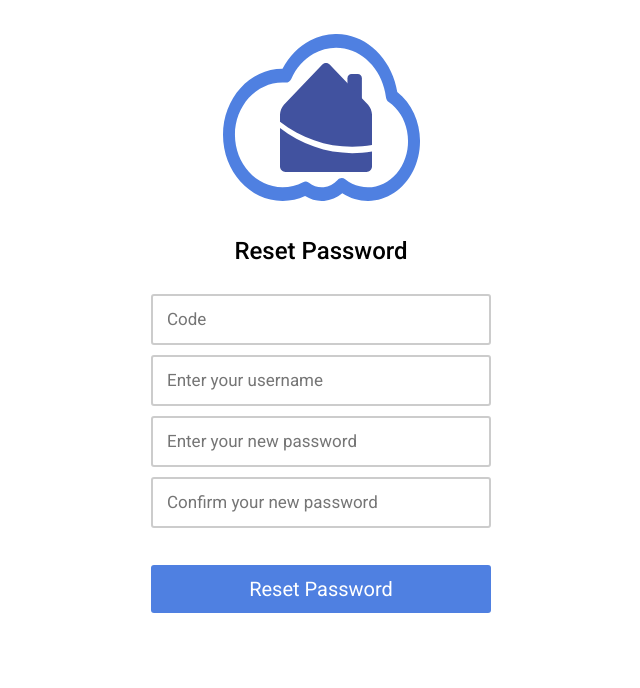
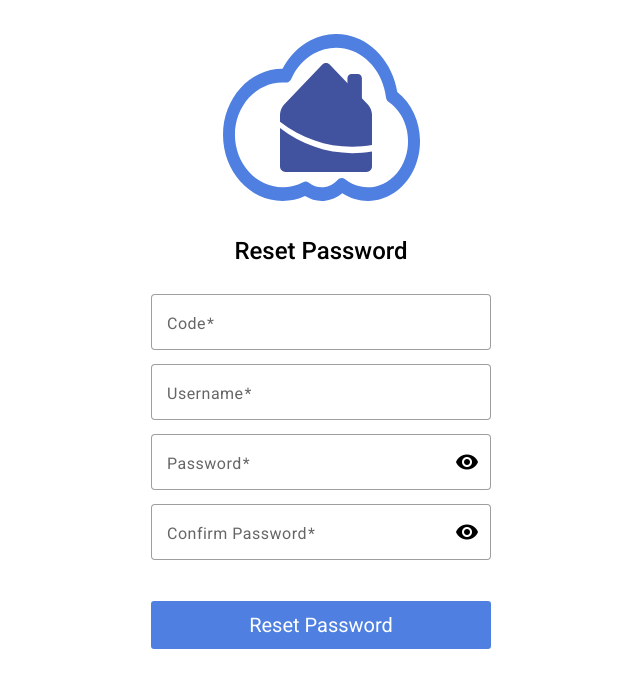
Before and after one commit to Mamadou-Bobo/Resto-Frontend, an Angular app: page /reset-password in a window 1280 px wide. Shown: the top 688 px of the page, without its empty margins (319-959 px from the left). Built offline with nearby package versions, Linux system fonts and the light colour scheme.

Commit message:
add angular matertial form field

```diff
--- a/src/app/auth/components/login/login.component.scss
+++ b/src/app/auth/components/login/login.component.scss
@@ -87,11 +87,3 @@
     }
   }
 }
-
-.mat-icon {
-  cursor: pointer;
-}
-
-.mat-mdc-form-field {
-  height: 70px;
-}
--- a/src/app/auth/components/update-password/update-password.component.html
+++ b/src/app/auth/components/update-password/update-password.component.html
@@ -8,10 +8,32 @@
         </div>
         <form [formGroup]="updatePasswordForm">
             <div class="form-content">
-                <input formControlName="code" type="text" placeholder="Code">
-                <input formControlName="username" type="text" placeholder="Enter your username">
-                <input formControlName="password" type="password" placeholder="Enter your new password">
-                <input [formControl]="confirmPassword" type="password" placeholder="Confirm your new password">
+                <mat-form-field appearance="outline">
+                    <mat-label>Code</mat-label>
+                    <input formControlName="code" matInput type="text" placeholder="Code">
+                </mat-form-field>
+                <mat-form-field appearance="outline">
+                    <mat-label>Username</mat-label>
+                    <input formControlName="username" matInput type="text" placeholder="Enter your username">
+                </mat-form-field>
+                <mat-form-field appearance="outline">
+                    <mat-label>Password</mat-label>
+                    <input formControlName="password" matInput [type]="password" placeholder="Enter your new password">
+                    @if (!showPassword) {
+                        <mat-icon (click)="onPasswordClick()" matSuffix>remove_red_eye</mat-icon>
+                    }@else {
+                        <mat-icon (click)="onPasswordClick()" matSuffix>visibility_off</mat-icon>
+                    }
+                </mat-form-field>
+                <mat-form-field appearance="outline">
+                    <mat-label>Confirm Password</mat-label>
+                    <input [formControl]="confirmPassword" matInput [type]="confPassword" placeholder="Confirm your new password">
+                    @if (!showConfPassword) {
+                        <mat-icon (click)="onConfPasswordClick()" matSuffix>remove_red_eye</mat-icon>
+                    }@else {
+                        <mat-icon (click)="onConfPasswordClick()" matSuffix>visibility_off</mat-icon>
+                    }
+                </mat-form-field>
                 <button (click)="resetPassword()">Reset Password</button>
             </div>
         </form>
--- a/src/app/auth/components/update-password/update-password.component.scss
+++ b/src/app/auth/components/update-password/update-password.component.scss
@@ -32,13 +32,6 @@
       flex-direction: column;
 
       input {
-          padding: 14px;
-          margin: 0;
-          margin-bottom: 10px;
-
-          border: 2px solid #ccc;
-          border-radius: 3px;
-
         font-size: 16px;
 
         &::placeholder {
@@ -73,3 +66,7 @@
     }
   }
 }
+
+.mat-mdc-form-field {
+  height: 70px;
+}
--- a/src/app/auth/components/update-password/update-password.component.ts
+++ b/src/app/auth/components/update-password/update-password.component.ts
@@ -26,6 +26,11 @@ export class UpdatePasswordComponent implements OnDestroy, AfterContentInit {
 
   destroy$: Subject<boolean> = new Subject<boolean>();
 
+  password: string = 'password';
+  confPassword: string = 'password';
+  showPassword: boolean = false;
+  showConfPassword: boolean = false;
+
   constructor(private formBuilder: FormBuilder,
               private snackBarService: SnackBarService,
               private resetPasswordService: ResetPasswordService) {}
@@ -44,7 +49,7 @@ export class UpdatePasswordComponent implements OnDestroy, AfterContentInit {
       this.resetPasswordRequest = this.updatePasswordForm.value
 
       if(this.resetPasswordRequest.password !== this.confirmPassword.value) {
-        this.openSnackBar('The two passwords does not match', 'snackbar-err');
+        this.openSnackBar('The two passwords do not match', 'snackbar-err');
       } else {
         this.resetPasswordService.resetPassword(this.resetPasswordRequest)
           .pipe(takeUntil(this.destroy$)).subscribe({
@@ -68,4 +73,24 @@ export class UpdatePasswordComponent implements OnDestroy, AfterContentInit {
     }
     this.snackBarService.openSnackBar(snackbar);
   }
+
+  protected onPasswordClick(): void {
+    if (this.password === 'password') {
+      this.password = 'text';
+      this.showPassword = true;
+    } else {
+      this.password = 'password';
+      this.showPassword = false;
+    }
+  }
+
+  protected onConfPasswordClick(): void {
+    if (this.confPassword === 'password') {
+      this.confPassword = 'text';
+      this.showConfPassword = true;
+    } else {
+      this.confPassword = 'password';
+      this.showConfPassword = false;
+    }
+  }
 }
--- a/src/app/auth/components/verify-account/verify-account.component.html
+++ b/src/app/auth/components/verify-account/verify-account.component.html
@@ -8,7 +8,10 @@
                 Do not panic!! An email will be sent to you to update your password.</h1>
         </div>
         <div class="form-content">
-            <input [formControl]="resetPasswordForm" type="text" placeholder="Enter your email address">
+            <mat-form-field appearance="outline">
+                <mat-label>Email</mat-label>
+                <input matInput [formControl]="resetPasswordForm" type="text" placeholder="Enter your email address">
+            </mat-form-field>
             <button (click)="sendCode()">Send code</button>
         </div>
     </div>
--- a/src/app/auth/components/verify-account/verify-account.component.scss
+++ b/src/app/auth/components/verify-account/verify-account.component.scss
@@ -31,13 +31,6 @@
       flex-direction: column;
 
       input {
-          padding: 14px;
-          margin: 0;
-          margin-bottom: 10px;
-
-          border: 2px solid #ccc;
-          border-radius: 3px;
-
         font-size: 16px;
 
         &::placeholder {
--- a/src/app/auth/components/verify-account/verify-account.component.ts
+++ b/src/app/auth/components/verify-account/verify-account.component.ts
@@ -62,7 +62,7 @@ export class VerifyAccountComponent implements OnDestroy {
     } else if(this.resetPasswordForm.hasError('pattern')) {
       this.openSnackBar('Please enter a valid email','snackbar-err');
     } else {
-      this.openSnackBar('Please fill all fields','snackbar-err');
+      this.openSnackBar('Please enter your email address','snackbar-err');
     }
   }
 
--- a/src/styles.scss
+++ b/src/styles.scss
@@ -2,8 +2,16 @@
 
 @import "../node_modules/@angular/material/prebuilt-themes/indigo-pink.css";
 
-html, body { height: 100%; }
-*,body { margin: 0;  font-family: 'Roboto', sans-serif; }
+html,
+body {
+    height: 100%;
+}
+
+*,
+body {
+    margin: 0;
+    font-family: 'Roboto', sans-serif;
+}
 
 .mat-mdc-snack-bar-container {
     &.snackbar-err {
@@ -27,3 +35,11 @@ html, body { height: 100%; }
 .mat-mdc-progress-spinner {
     z-index: auto;
 }
+
+.mat-icon {
+    cursor: pointer;
+}
+
+.mat-mdc-form-field {
+    height: 65px;
+}
```
Lines whose indentation alone changed are shown as unchanged.
